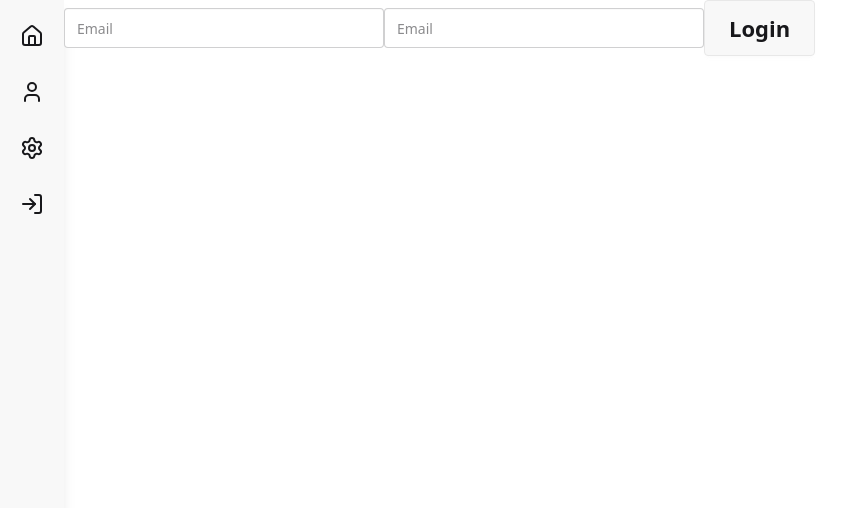
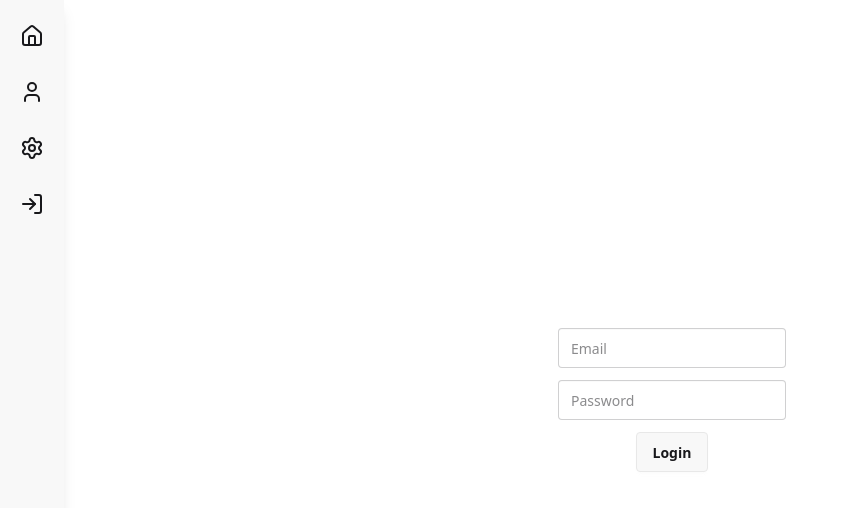
Before and after one commit to nravesz/DarknessExplorationRecord, a React app in the folder frontend/: page / in a window 1280 px wide. Both pictures are taken after a click on the button 32 px from the left and 204 px from the top of the page. Shown: the top 508 px of the page, without its empty margins (0-856 px from the left). Built offline with nearby package versions, Linux system fonts and the light colour scheme; the HTML template or start-up script is replaced by a standard one.

Commit message:
add: style

```diff
--- a/frontend/src/features/auth/Login.tsx
+++ b/frontend/src/features/auth/Login.tsx
@@ -15,7 +15,8 @@ function Login() {
   };
 
   return (
-    <>
+    <div className="min-h-screen flex items-center justify-center">
+      <div className="flex flex-col items-center gap-3">
         <input
           type="text"
           placeholder="Email"
@@ -26,14 +27,15 @@ function Login() {
 
         <input
           type="text"
-        placeholder="Email"
+          placeholder="Password"
           className="input"
           value={password}
           onChange={(e) => setPassword(e.target.value)}
         />
 
         <Button label={isPending ? 'Logging in...' : 'Login'} onClick={handleClick} />
-    </>
+      </div>
+    </div>
   );
 }
 
--- a/frontend/src/features/common/Button.tsx
+++ b/frontend/src/features/common/Button.tsx
@@ -5,7 +5,7 @@ interface Props {
 
 function Button({ label, onClick }: Props) {
   return (
-    <button className="btn btn-xs sm:btn-sm md:btn-md lg:btn-lg xl:btn-xl" onClick={onClick}>
+    <button className="btn" onClick={onClick}>
       {label}
     </button>
   );
```
Lines whose indentation alone changed are shown as unchanged.
